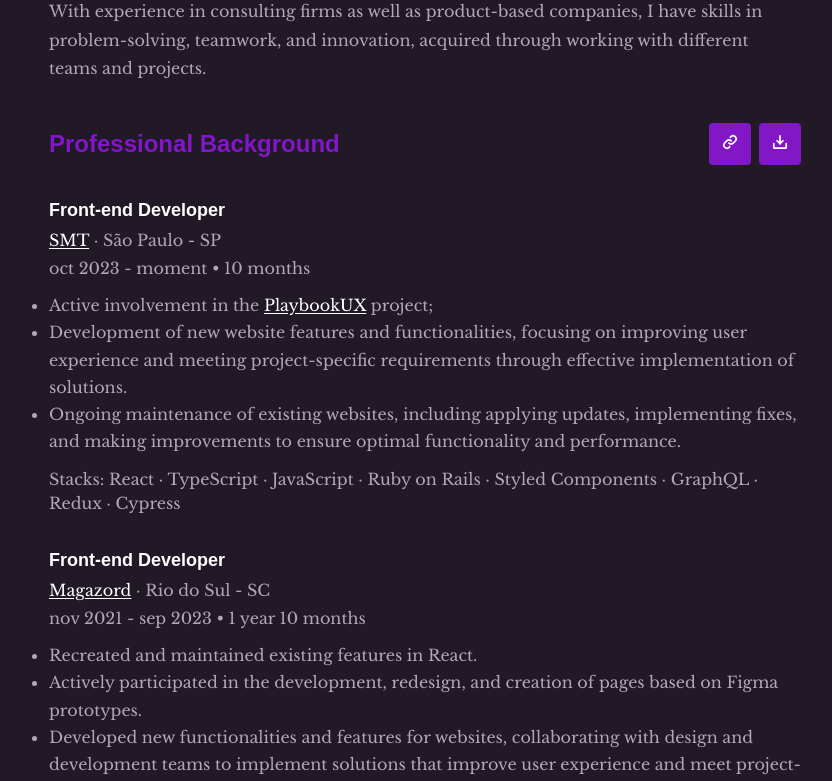
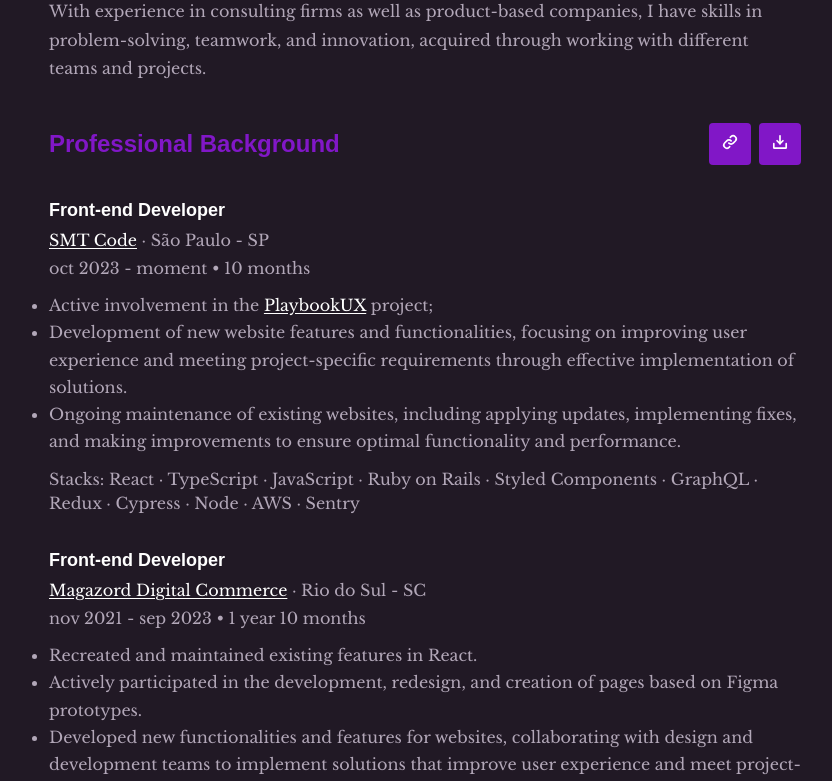
Before and after one commit to bzenky/bzenky.dev, a Next.js app: page /about in a window 1280 px wide. Shown: the part 422-1203 px from the top of the page, without its empty margins (215-1047 px from the left). Built offline with nearby package versions, Linux system fonts and the light colour scheme; a web font is replaced by a local one.

Commit message:
update companies in about page

```diff
--- a/src/pages/about.tsx
+++ b/src/pages/about.tsx
@@ -8,7 +8,7 @@ import {
   Main,
 } from "../../styles/pages/about";
 import { dateDifferenceStartEndJob } from "../utils/dateDifferenceStartEndJob";
-import { Download, DownloadSimple, Link } from "phosphor-react";
+import { DownloadSimple, Link } from "phosphor-react";
 
 export default function About() {
   return (
@@ -80,11 +80,11 @@ export default function About() {
               <h3>Front-end Developer</h3>
               <div>
                 <a
-                  href="https://smtsolucoes.com.br/"
+                  href="https://www.smtcode.com/"
                   target="_blank"
                   rel="noreferrer"
                 >
-                  SMT
+                  SMT Code
                 </a>
                 <span> · São Paulo - SP</span>
               </div>
@@ -118,7 +118,7 @@ export default function About() {
               </ul>
               <span>
                 Stacks: React · TypeScript · JavaScript · Ruby on Rails · Styled
-                Components · GraphQL · Redux · Cypress
+                Components · GraphQL · Redux · Cypress · Node · AWS · Sentry
               </span>
             </CareerItemWrapper>
 
@@ -130,7 +130,7 @@ export default function About() {
                   target="_blank"
                   rel="noreferrer"
                 >
-                  Magazord
+                  Magazord Digital Commerce
                 </a>
                 <span> · Rio do Sul - SC</span>
               </div>
```
